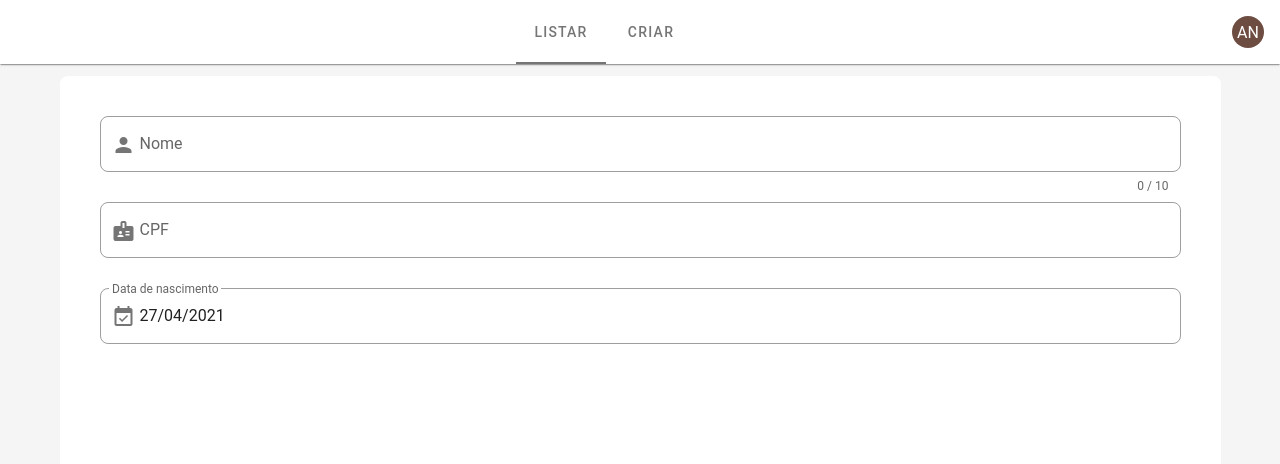
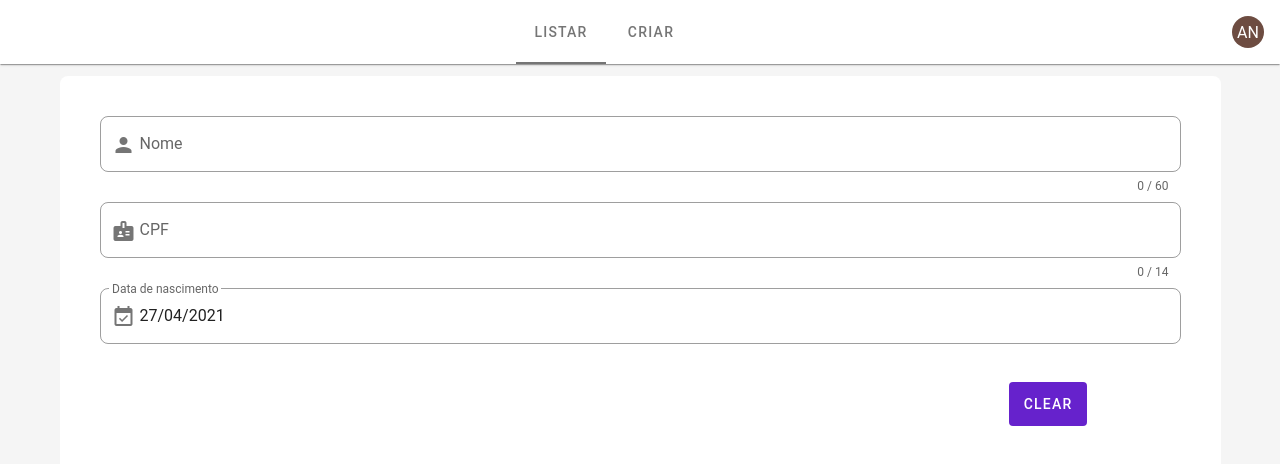
Before and after one commit to antonioqm/vue-crud-with-json-serve, a Vue app: page / in a window 1280 px wide. Shown: the top 464 px of the page. Built offline with nearby package versions, Linux system fonts and the light colour scheme.

Commit message:
add mask and CPF validator

```diff
--- a/package.json
+++ b/package.json
@@ -12,10 +12,12 @@
     "@babel/polyfill": "^7.4.4",
     "@mdi/font": "5.9.55",
     "core-js": "^3.6.5",
+    "cpf-cnpj-validator": "^1.0.3",
     "material-design-icons-iconfont": "^6.1.0",
     "moment": "^2.29.1",
     "register-service-worker": "^1.7.1",
     "roboto-fontface": "*",
+    "v-mask": "^2.2.4",
     "vee-validate": "^3.4.5",
     "vue": "^2.6.11",
     "vue-class-component": "^7.2.3",
--- a/src/components/Form.vue
+++ b/src/components/Form.vue
@@ -4,29 +4,39 @@
       <form @submit.prevent="submit">
         <validation-provider
           v-slot="{ errors }"
-          name="Name"
+          name="Nome"
           rules="required|max:60|min:5"
         >
           <v-text-field
             prepend-inner-icon="person"
             class="rounded-lg"
-            v-model="name"
+            v-model="form.name"
             clearable
-            :counter="10"
+            :counter="60"
             :error-messages="errors"
             label="Nome"
             placeholder="nome"
             outlined
           ></v-text-field>
         </validation-provider>
+        <validation-provider
+          v-slot="{ errors }"
+          name="CPF"
+          rules="required|max:14|min:5"
+        >
         <v-text-field
           prepend-inner-icon="badge"
           class="rounded-lg"
           clearable
+          v-model="form.cpf"
+          :counter="14"
+           :error-messages="errors"
           label="CPF"
           placeholder="CPF"
+          v-mask="['###.###.###-##', '##.###.###/####-##']"
           outlined
         ></v-text-field>
+        </validation-provider>
 
         <v-menu
           ref="menu"
@@ -62,14 +72,23 @@
         <v-card-actions>
           <v-spacer></v-spacer>
           <v-btn
+            depressed
+            color="primary"
+            large
+            dark
+            @click="clear"
+          >
+            clear
+          </v-btn>
+          <v-btn
             :disabled="invalid"
             depressed
             color="primary"
             large
             dark
-            @click="save"
+            @click="submit"
           >
-            clear
+            enviar
           </v-btn>
         </v-card-actions>
       </form>
@@ -97,7 +116,7 @@ setInteractionMode('eager')
 
 extend('digits', {
   ...digits,
-  message: '{_field_} needs to be {length} digits. ({_value_})',
+  message: '{_field_} precisar ter {length} digitos. ({_value_})',
 })
 
 extend('required', {
@@ -107,12 +126,12 @@ extend('required', {
 
 extend('max', {
   ...max,
-  message: '{_field_} may not be greater than {length} characters',
+  message: 'O {_field_} precisa ter no máximo {length} caracteres',
 })
 
 extend('min', {
   ...min,
-  message: 'The {_field_} cannot be less than {length} characters',
+  message: 'O {_field_} precisar ter no mínimo {length} caracteres',
 })
 
 extend('regex', {
@@ -137,7 +156,11 @@ export default Vue.extend({
     msg: '',
     date: new Date().toISOString().substr(0, 10),
     menu: false,
-    name: '',
+    form: {
+      name: "",
+      cpf: "",
+      birthDate: ""
+    }
   }),
   watch: {
     menu(val) {
@@ -164,11 +187,13 @@ export default Vue.extend({
     save(date) {
       this.$refs.menu.save(date)
     },
-    submit() {
-      this.$refs.observer.validate()
+    async submit() {
+      let teste = await this.$refs.observer.validate()
+      console.log(teste)
+
     },
     clear() {
-      this.name = ''
+      this.form.name = ''
       this.$refs.observer.reset()
     },
   },
```
Also changed, not shown: 1 other file (tests, documents, lock files or other folders).
